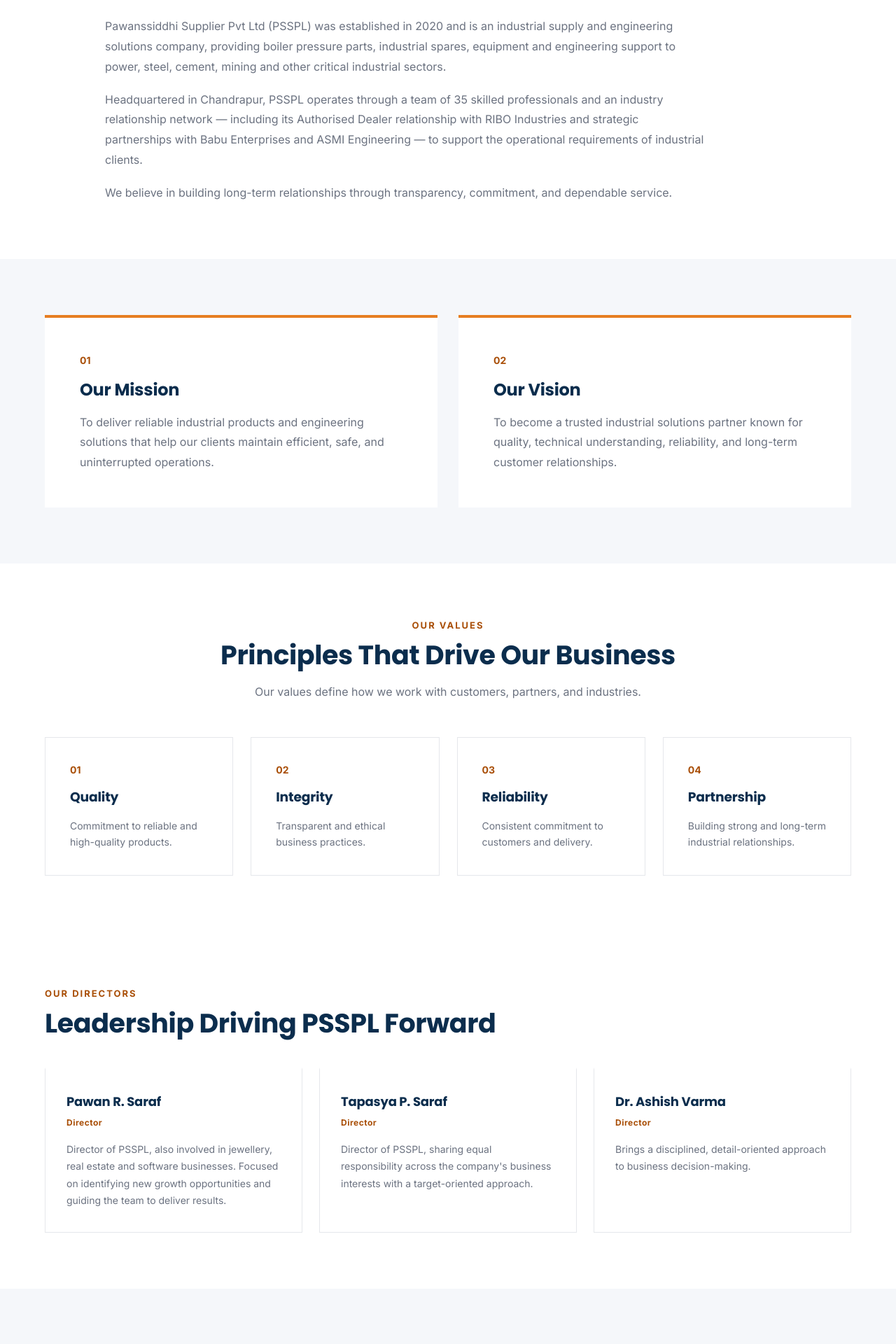
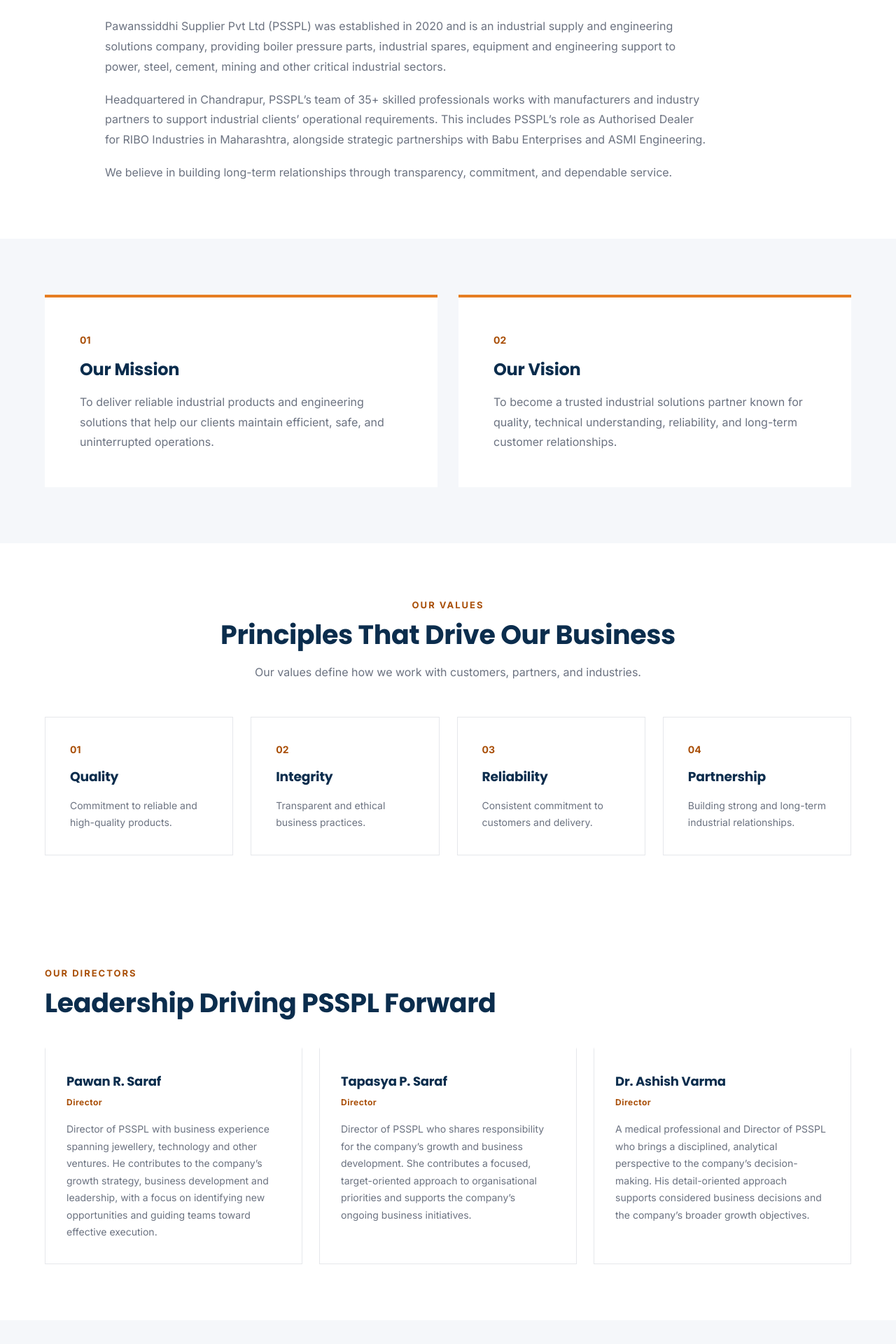
Before and after one commit to zankar21/New_psspl_website, a React (Vite) app: page /about in a window 1280 px wide. Shown: the part 620-2540 px from the top of the page at 70% size. Built offline with nearby package versions, Linux system fonts and the light colour scheme.

Commit message:
refine About page team profiles

```diff
--- a/src/pages/About.jsx
+++ b/src/pages/About.jsx
@@ -7,17 +7,17 @@
     {
       name: "Pawan R. Saraf",
       role: "Director",
-      bio: "Director of PSSPL, also involved in jewellery, real estate and software businesses. Focused on identifying new growth opportunities and guiding the team to deliver results."
+      bio: "Director of PSSPL with business experience spanning jewellery, technology and other ventures. He contributes to the company’s growth strategy, business development and leadership, with a focus on identifying new opportunities and guiding teams toward effective execution."
     },
     {
       name: "Tapasya P. Saraf",
       role: "Director",
-      bio: "Director of PSSPL, sharing equal responsibility across the company's business interests with a target-oriented approach."
+      bio: "Director of PSSPL who shares responsibility for the company’s growth and business development. She contributes a focused, target-oriented approach to organisational priorities and supports the company’s ongoing business initiatives."
     },
     {
       name: "Dr. Ashish Varma",
       role: "Director",
-      bio: "Brings a disciplined, detail-oriented approach to business decision-making."
+      bio: "A medical professional and Director of PSSPL who brings a disciplined, analytical perspective to the company’s decision-making. His detail-oriented approach supports considered business decisions and the company’s broader growth objectives."
     }
   ];
 
@@ -25,27 +25,32 @@
     {
       name: "Navalkishor Sharma",
       role: "Senior Project Manager",
-      bio: "35+ years of experience across various departments at CSTPS, with deep expertise in power industry maintenance and project execution."
+      bio: "Senior Project Manager with more than 35 years of experience across various departments at CSTPS. He brings extensive knowledge of power-industry maintenance and project execution, contributing practical operational experience to PSSPL’s industrial projects."
     },
     {
       name: "Dinesh Saraf",
       role: "Business Development Manager",
-      bio: "Brings management experience to guide business growth and communicate PSSPL's vision to staff, investors and customers."
+      bio: "Business Development Manager with prior management experience in the Raisoni Group of Education. He supports PSSPL’s business development and stakeholder communication, helping translate the company’s vision into growth opportunities and customer engagement."
     },
     {
       name: "Sagar Sharma",
       role: "Technical Manager — Mechanical & Civil",
-      bio: "Electrical engineer with 10 years of experience in power plant maintenance, overseeing AMC projects across MAHAGENCO plants."
+      bio: "Electrical Engineer with 10 years of experience in power-plant maintenance. As Technical Manager for Mechanical & Civil projects at PSSPL, he brings hands-on industrial expertise and exposure to AMC projects across MAHAGENCO plants."
     },
     {
       name: "Ravi Sharma",
       role: "Technical Manager — Electrical",
-      bio: "Electrical engineer with experience in power plant electrical maintenance, and an authorized service centre partner for a renowned pumping brand in Chandrapur."
+      bio: "Electrical Engineer with experience in power-plant electrical maintenance. As Technical Manager — Electrical, he contributes technical knowledge and field experience to PSSPL’s electrical project activities."
     },
     {
       name: "Prasad Jorgewar",
       role: "Business Associate",
-      bio: "Commerce graduate handling daily operations for a cement bag manufacturing unit, with a strength in understanding problems and delivering practical solutions."
+      bio: "Commerce graduate with business and operational experience in manufacturing and real estate. As a Business Associate, he brings a practical, problem-solving approach and commercial perspective to PSSPL’s business activities."
+    },
+    {
+      name: "Zankar Sakharkar",
+      role: "Digital Transformation & Technology Manager",
+      bio: "B.E. in Electronics Engineering with experience across industrial operations, project coordination, IT infrastructure, data analytics and digital transformation. He supports PSSPL through technology implementation, vendor and supplier research, digital systems and AI-enabled solutions, with a focus on improving operational efficiency and enabling business growth."
     }
   ];
 
@@ -82,13 +87,13 @@
             </p>
 
             <p>
-              Headquartered in Chandrapur, PSSPL operates through a
-              team of 35 skilled professionals and an industry
-              relationship network — including its Authorised Dealer
-              relationship with RIBO Industries and strategic
-              partnerships with Babu Enterprises and ASMI Engineering
-              — to support the operational requirements of industrial
-              clients.
+              Headquartered in Chandrapur, PSSPL’s team of 35+ skilled
+              professionals works with manufacturers and industry
+              partners to support industrial clients’ operational
+              requirements. This includes PSSPL’s role as Authorised
+              Dealer for RIBO Industries in Maharashtra, alongside
+              strategic partnerships with Babu Enterprises and ASMI
+              Engineering.
             </p>
 
             <p>
```
